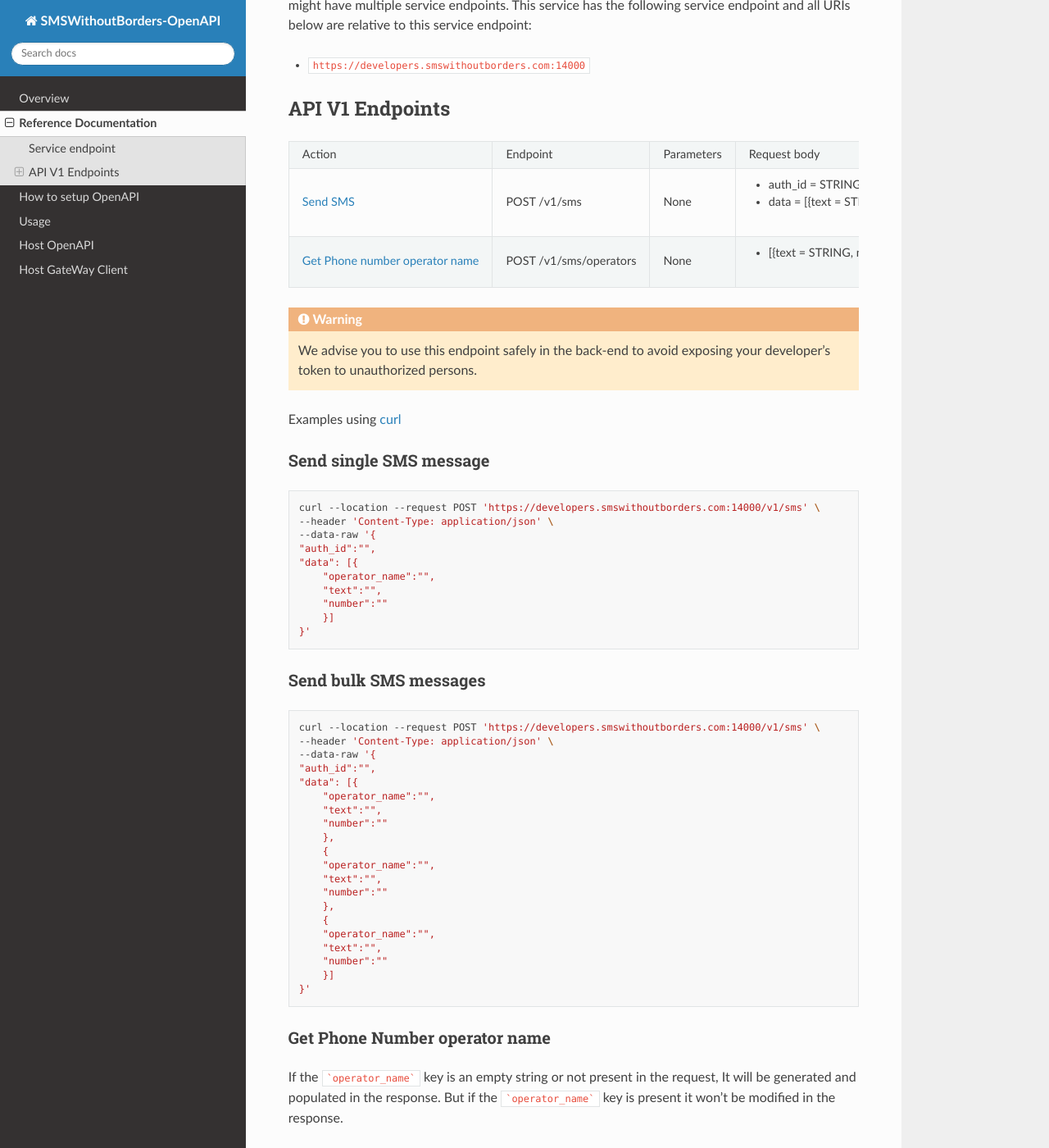
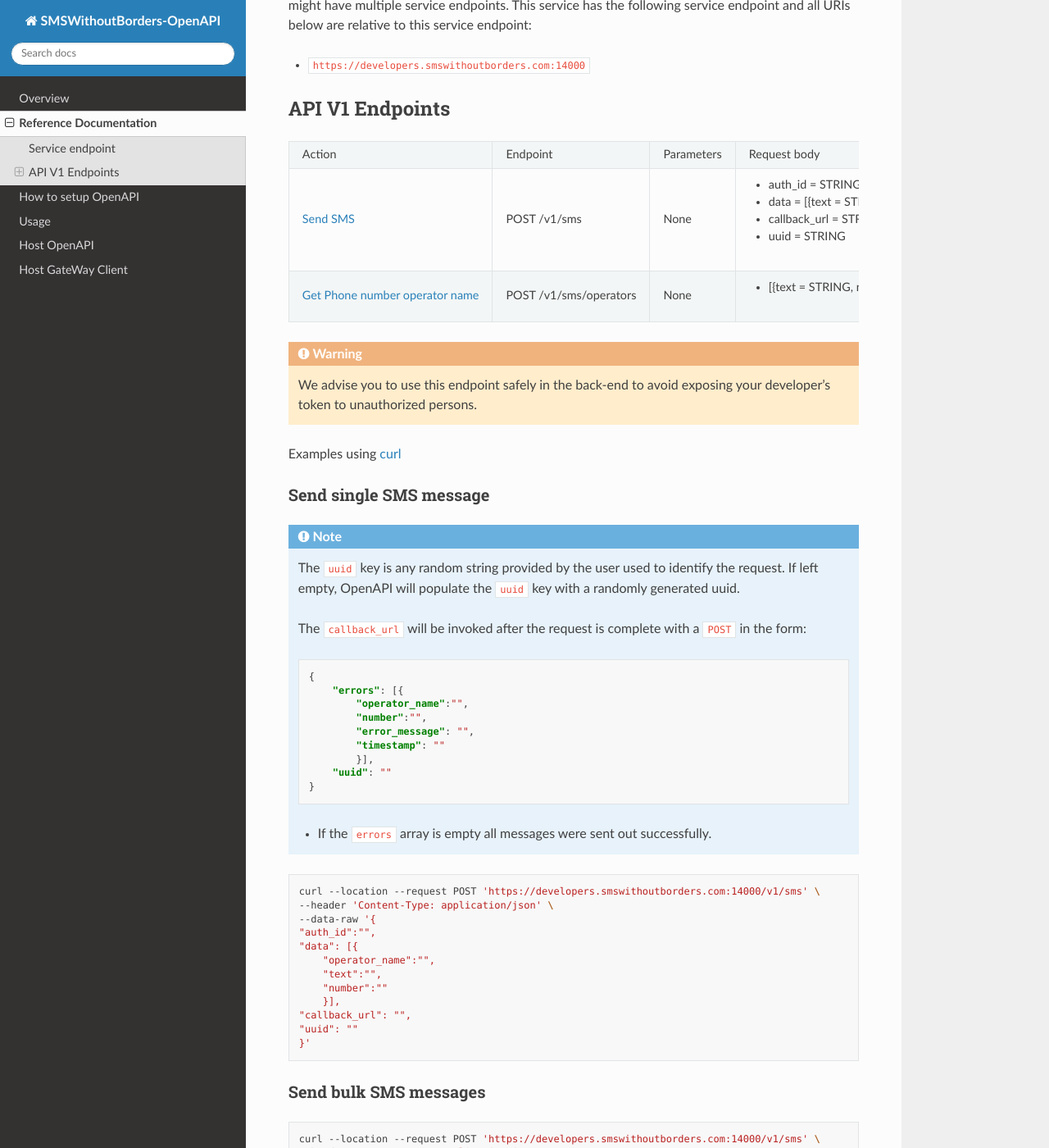
Before and after one commit to smswithoutborders/SMSWithoutBorders-OpenAPI, a Sphinx documentation site: the page built from docs/reference_documentation.rst, in a window 1280 px wide and 1400 px high, scrolled down 245 px. Shown: the whole window at 82% size. Built offline with Sphinx 7.4.7 and the Read the Docs theme 2.0.0, drawn with Linux system fonts in a browser that asks for light colours; some of the changed text lies outside the part shown.

Commit message:
updated ref docs

````diff
--- a/docs/reference_documentation.rst
+++ b/docs/reference_documentation.rst
@@ -24,6 +24,8 @@ API V1 Endpoints
       - None
       - * auth_id = STRING
         * data = [{text = STRING, number = STRING, operator_name = STRING}]
+        * callback_url = STRING
+        * uuid = STRING
 
     * - :ref:`Get Phone number operator name<Get Phone Number operator name>`
       - POST /v1/sms/operators
@@ -38,6 +40,25 @@ Examples using `curl <https://curl.se/>`_
 
 Send single SMS message
 ***********************
+.. note::
+
+    The ``uuid`` key is any random string provided by the user used to identify the request. If left empty, OpenAPI will populate the ``uuid`` key with a randomly generated uuid.
+
+    The ``callback_url`` will be invoked after the request is complete with a ``POST`` in the form:
+
+    .. code-block:: json
+
+        {
+            "errors": [{
+                "operator_name":"",
+                "number":"",
+                "error_message": "",
+                "timestamp": ""
+                }],
+            "uuid": ""
+        }
+
+    - If the ``errors`` array is empty all messages were sent out successfully.
 
 .. code-block:: bash
 
@@ -49,7 +70,9 @@ Send single SMS message
         "operator_name":"",
         "text":"",
         "number":""
-        }]
+        }],
+    "callback_url": "",
+    "uuid": ""
     }'
 
 Send bulk SMS messages
@@ -75,20 +98,22 @@ Send bulk SMS messages
         "operator_name":"",
         "text":"",
         "number":""
-        }]
+        }],
+    "callback_url": "",
+    "uuid": ""
     }'
 
 Get Phone Number operator name
 ******************************
 
-If the ```operator_name``` key is an empty string or not present in the request, It will be generated and populated in the response. But if the ```operator_name``` key is present it won't be modified in the response.
+If the ``operator_name`` key is an empty string or not present in the request, It will be generated and populated in the response. But if the ``operator_name`` key is present it won't be modified in the response.
 
 .. code-block:: bash
 
     curl --location --request POST 'https://developers.smswithoutborders.com:14000/v1/sms/operators' \
     --header 'Content-Type: application/json' \
-    --data-raw '{
-    "[{
+    --data-raw '[
+        {
         "operator_name":"",
         "text":"",
         "number":""
@@ -102,5 +127,5 @@ If the ```operator_name``` key is an empty string or not present in the request,
         "operator_name":"",
         "text":"",
         "number":""
-        }]
-    }'
+        }
+    ]'
````
